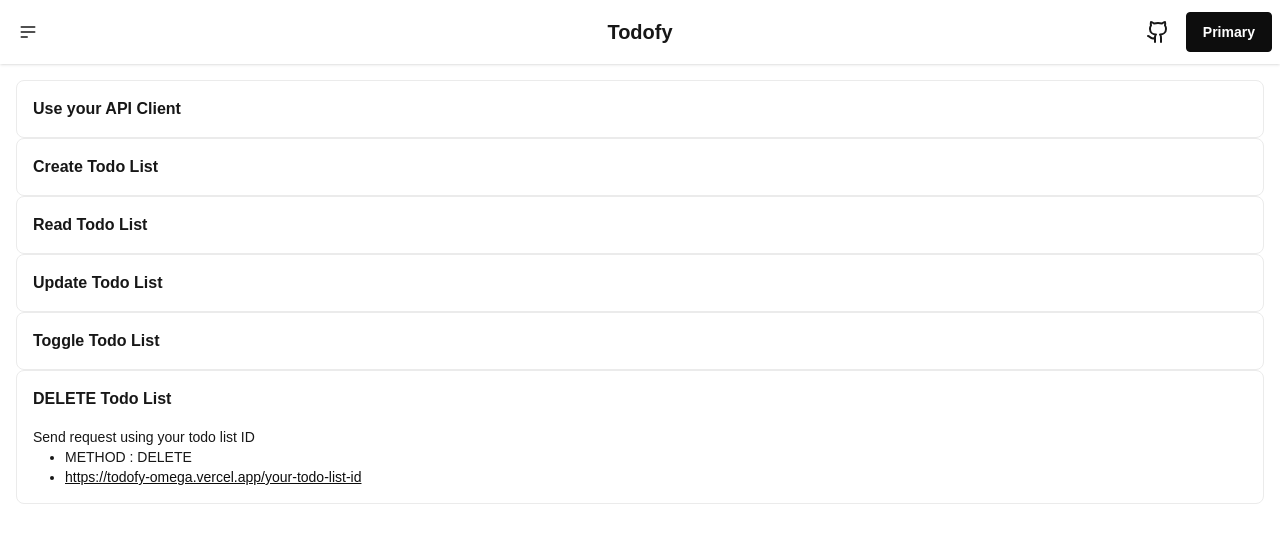
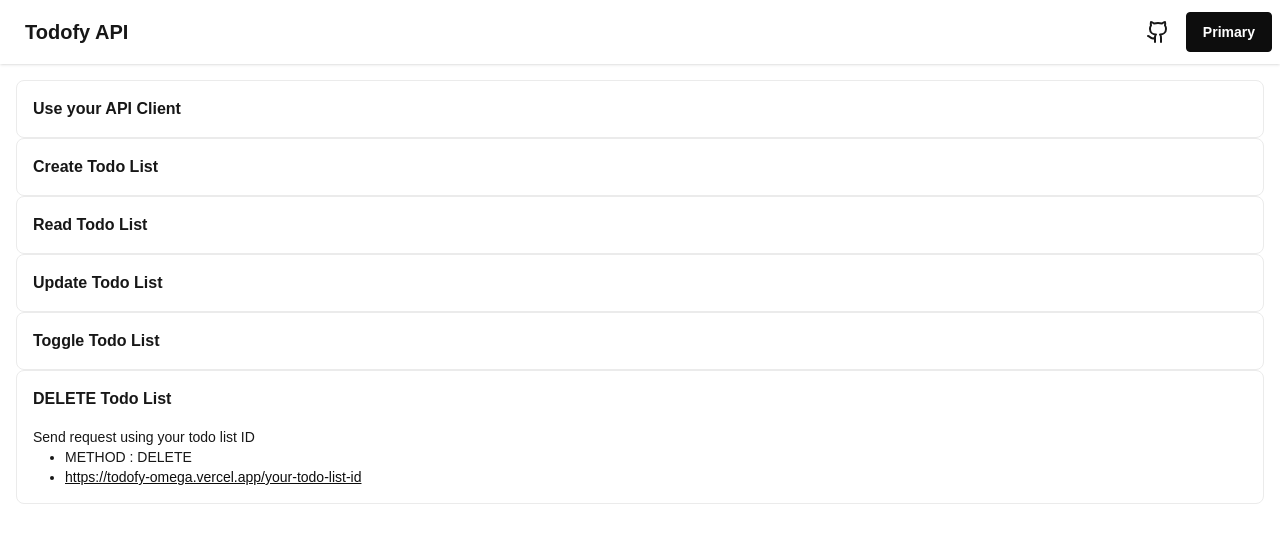
Before and after one commit to Osiris8/todofy, a Next.js app: page / in a window 1280 px wide. Shown: the top 540 px of the page. Built offline with nearby package versions, Linux system fonts and the light colour scheme.

Commit message:
Update Navbar

```diff
--- a/components/Navbar.tsx
+++ b/components/Navbar.tsx
@@ -3,43 +3,8 @@
 export default function Navbar() {
   return (
     <div className="navbar bg-base-100 shadow-sm">
-      <div className="navbar-start">
-        <div className="dropdown">
-          <div tabIndex={0} role="button" className="btn btn-ghost btn-circle">
-            <svg
-              xmlns="http://www.w3.org/2000/svg"
-              className="h-5 w-5"
-              fill="none"
-              viewBox="0 0 24 24"
-              stroke="currentColor"
-            >
-              {" "}
-              <path
-                strokeLinecap="round"
-                strokeLinejoin="round"
-                strokeWidth="2"
-                d="M4 6h16M4 12h16M4 18h7"
-              />{" "}
-            </svg>
-          </div>
-          <ul
-            tabIndex={0}
-            className="menu menu-sm dropdown-content bg-base-100 rounded-box z-1 mt-3 w-52 p-2 shadow"
-          >
-            <li>
-              <a>Homepage</a>
-            </li>
-            <li>
-              <a>Portfolio</a>
-            </li>
-            <li>
-              <a>About</a>
-            </li>
-          </ul>
-        </div>
-      </div>
-      <div className="navbar-center">
-        <a className="btn btn-ghost text-xl">Todofy</a>
+      <div className="flex-1">
+        <a className="btn btn-ghost text-xl">Todofy API</a>
       </div>
       <div className="navbar-end">
         <a href="https://github.com/Osiris8/todofy" target="__blanck">
```
